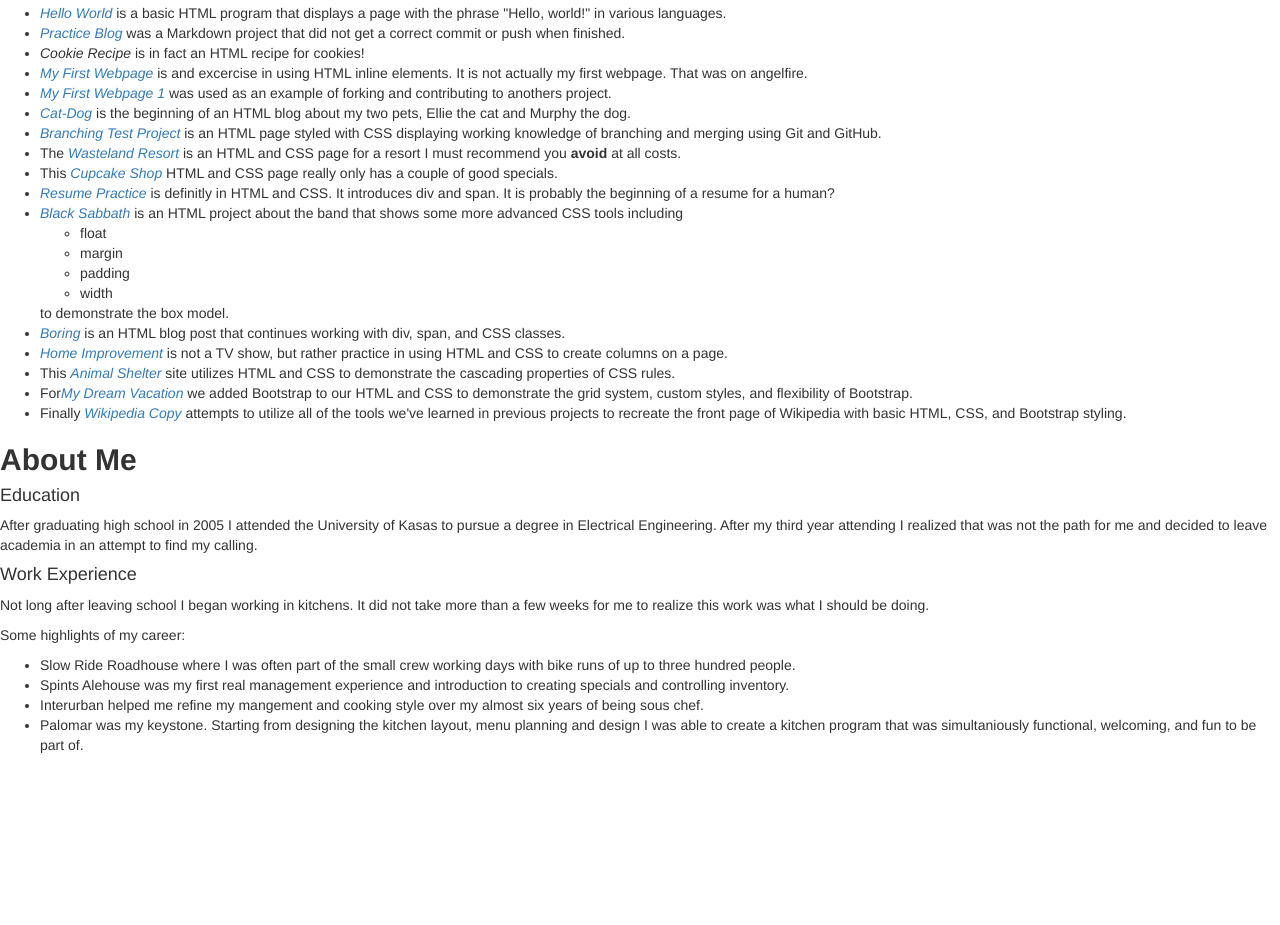
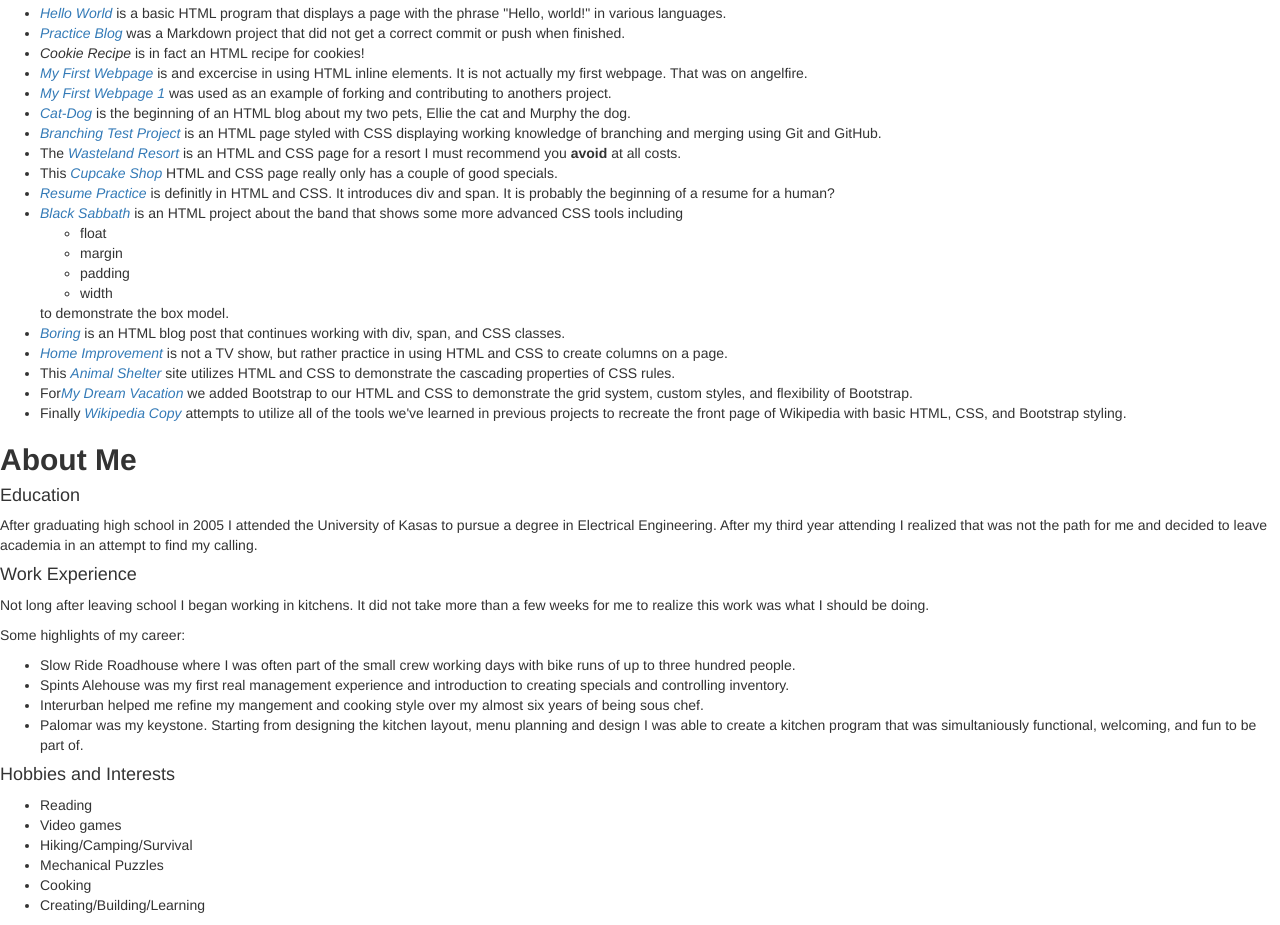
Before and after one commit to PRKille/Portfolio, a plain HTML site: page index.html in a window 1280 px wide. Shown: the part 1048-1973 px from the top of the page. Before the commit the page ends 1813 px from the top, so only its background shows below. Drawn offline with Linux system fonts and the light colour scheme.

Commit message:
finish initial content.

```diff
--- a/index.html
+++ b/index.html
@@ -68,6 +68,16 @@
     <li><span class="work">Interurban</span> helped me refine my mangement and cooking style over my almost six years of being sous chef.</li>
     <li><span class="work">Palomar</span> was my keystone. Starting from designing the kitchen layout, menu planning and design I was able to create a kitchen program that was simultaniously functional, welcoming, and fun to be part of.</li>
   </ul>
+
+  <h4>Hobbies and Interests</h4>
+  <ul>
+    <li>Reading</li>
+    <li>Video games</li>
+    <li>Hiking/Camping/Survival</li>
+    <li>Mechanical Puzzles</li>
+    <li>Cooking</li>
+    <li>Creating/Building/Learning</li>
+  </ul>
 </body>
 
 </html>
```
